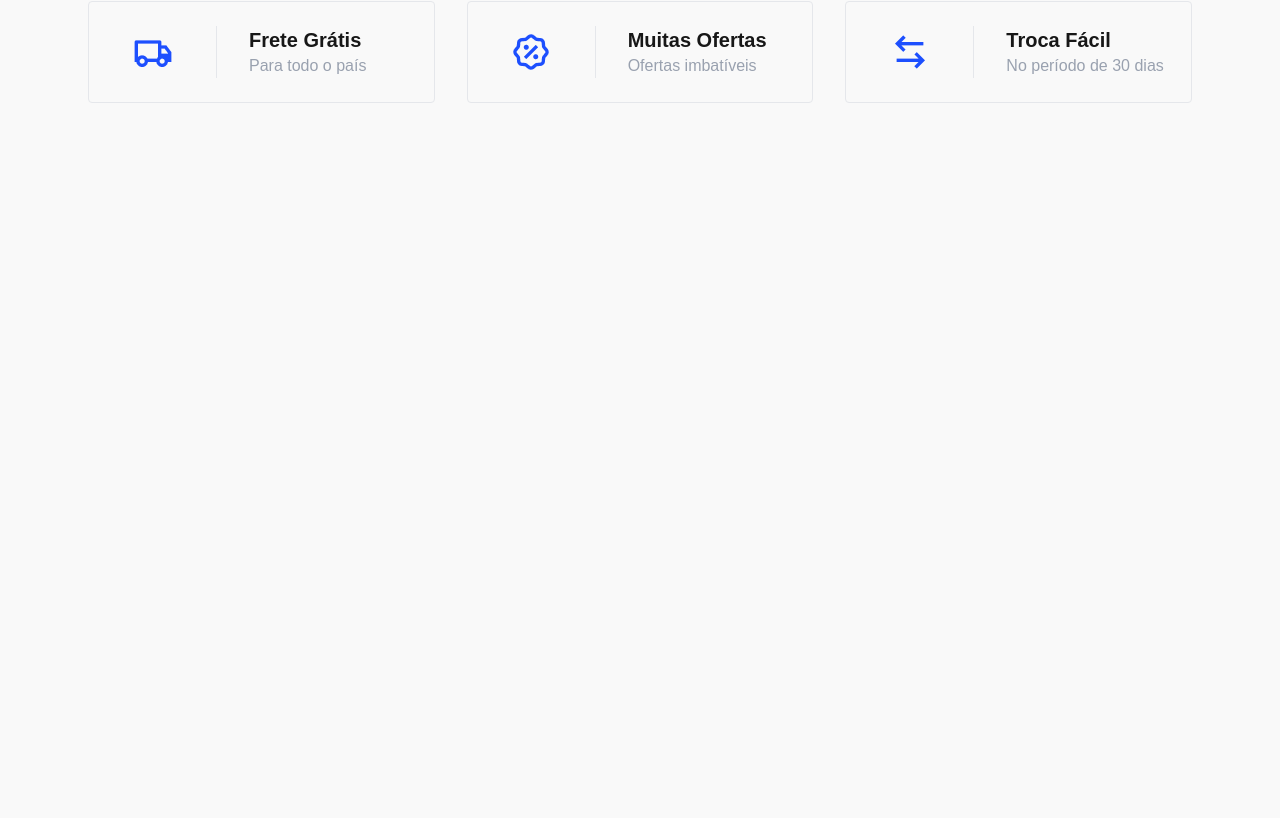
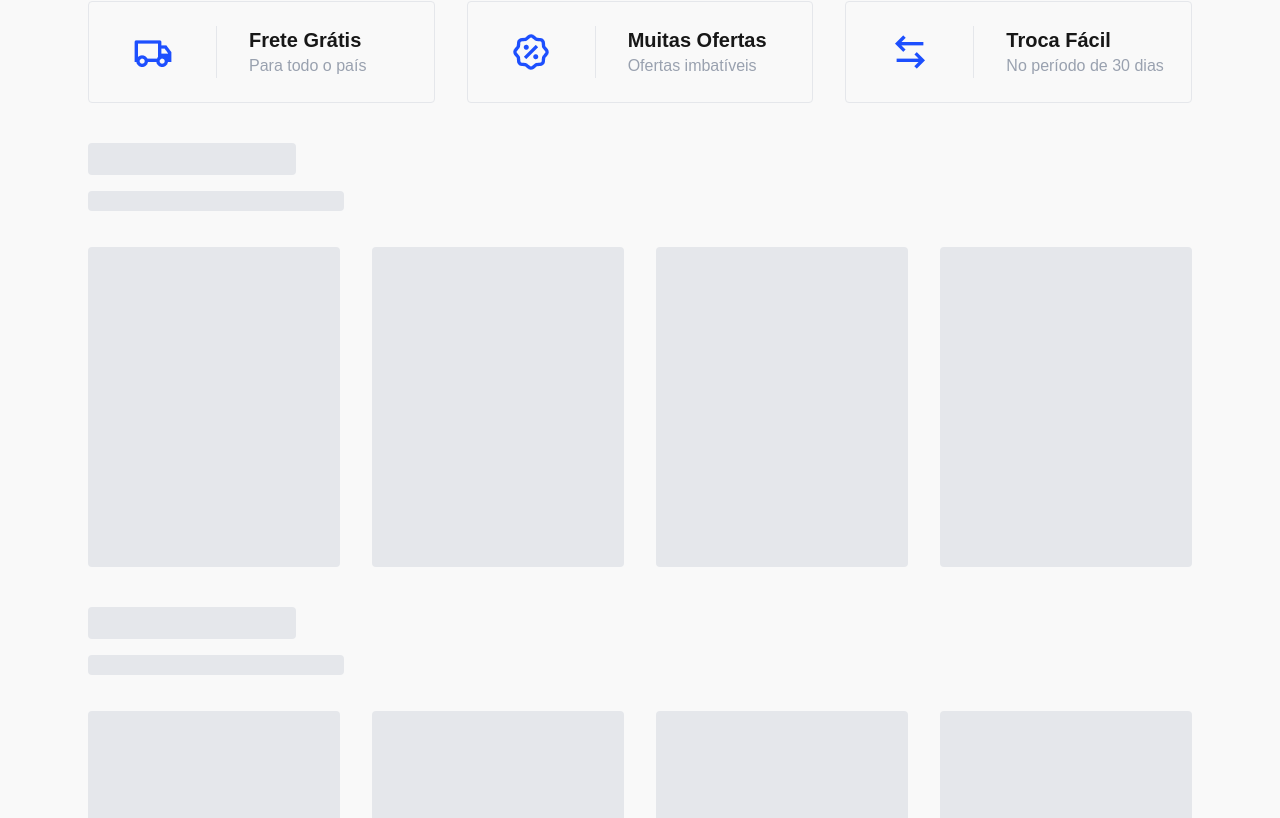
Before and after one commit to Baggio25/b7store-frontend, a Next.js app: page / in a window 1280 px wide. Shown: the part 622-1440 px from the top of the page. Before the commit the page ends 800 px from the top, so only its background shows below. Built offline with nearby package versions, Linux system fonts and the light colour scheme.

Commit message:
feat: Home - Skeleton

```diff
--- a/src/app/(site)/page.tsx
+++ b/src/app/(site)/page.tsx
@@ -1,12 +1,15 @@
 import { Banners } from "@/components/home/banners";
 import { InfoArea } from "@/components/home/info-area";
+import { ProductListSkeleton } from "@/components/home/product-list-skeleton";
 import { data } from "@/data";
 
 export default function Page() {
   return (
-    <div>
+    <div className="pb-96">
       <Banners list={data.banners} />
       <InfoArea />
+      <ProductListSkeleton />
+      <ProductListSkeleton />
     </div>
   );
 }
--- /dev/null
+++ b/src/components/home/product-list-skeleton.tsx
@@ -0,0 +1,15 @@
+export function ProductListSkeleton() {
+  return (
+    <div className="mt-10">
+      <div className="bg-gray-200 rounded w-52 h-8 mb-4 mx-auto md:mx-0 animate-pulse"></div>
+      <div className="bg-gray-200 rounded w-64 h-5 mx-auto md:mx-0 animate-pulse"></div>
+
+      <div className="mt-9 grid grid-cols-1 md:grid-cols-4 gap-8">
+        <div className="bg-gray-200 h-80 rounded animate-pulse"></div>
+        <div className="bg-gray-200 h-80 rounded animate-pulse"></div>
+        <div className="bg-gray-200 h-80 rounded animate-pulse"></div>
+        <div className="bg-gray-200 h-80 rounded animate-pulse"></div>
+      </div>
+    </div>
+  );
+}
```
